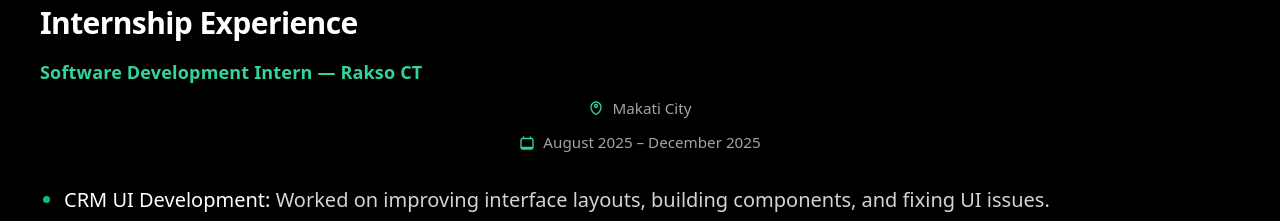
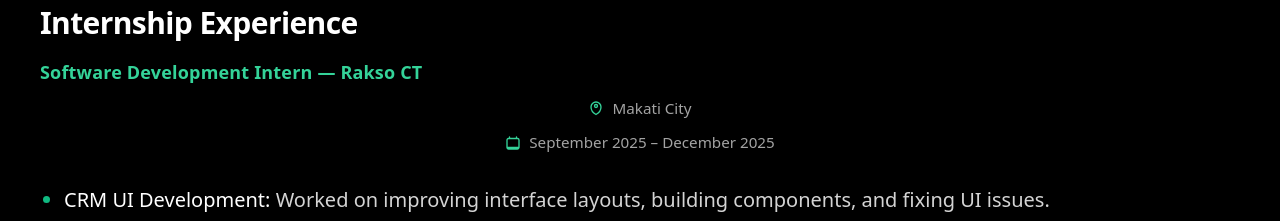
Before and after one commit to philuigi/portfolio, a React (Vite) app: page / in a window 1280 px wide. Shown: the part 1460-1681 px from the top of the page. Built offline with nearby package versions, Linux system fonts and the light colour scheme.

Commit message:
change date for intern

```diff
--- a/src/pages/Home.jsx
+++ b/src/pages/Home.jsx
@@ -293,7 +293,7 @@
                   d="M6.75 3v2.25M17.25 3v2.25M3 18.75V7.5a2.25 2.25 0 012.25-2.25h13.5A2.25 2.25 0 0121 7.5v11.25M3 18.75h18M3 18.75A2.25 2.25 0 005.25 21h13.5A2.25 2.25 0 0021 18.75"
                 />
               </svg>
-              <span>August 2025 – December 2025</span>
+              <span>September 2025 – December 2025</span>
             </div>
           </div>
         </div>
```
